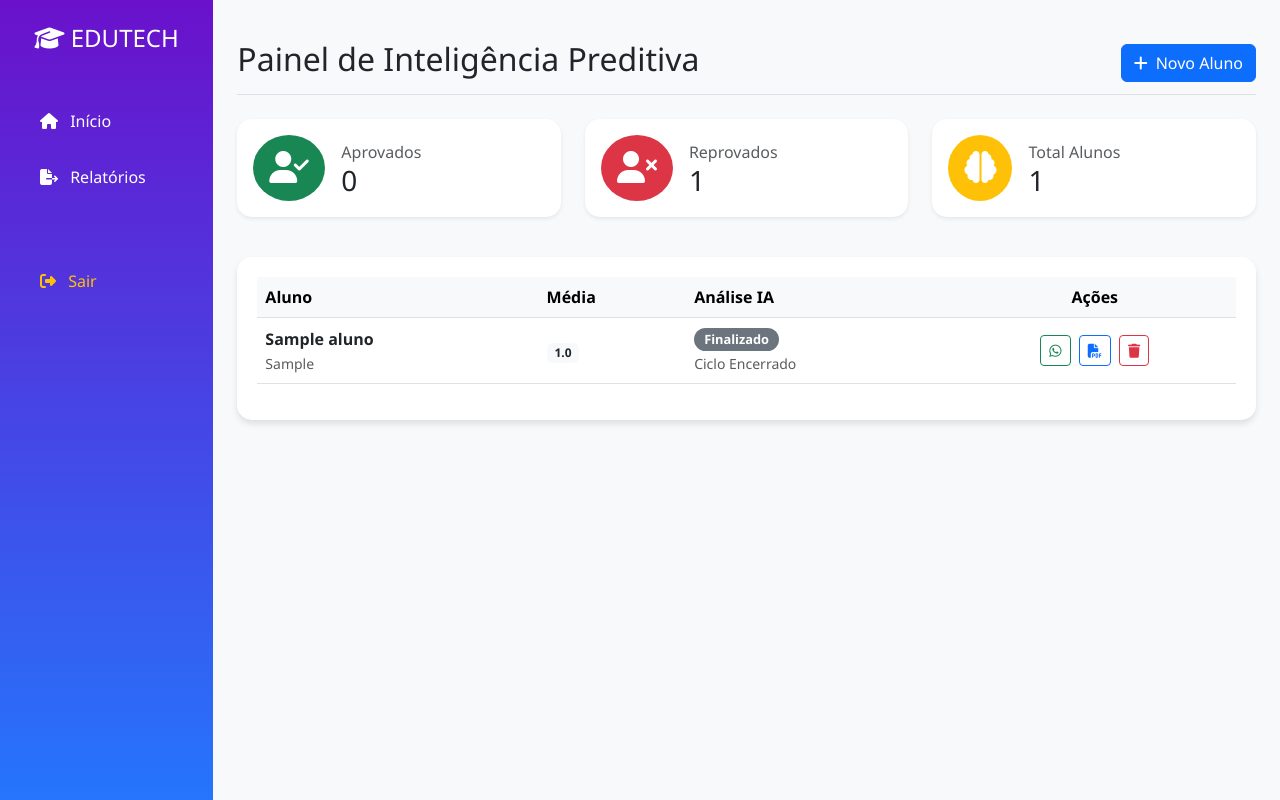
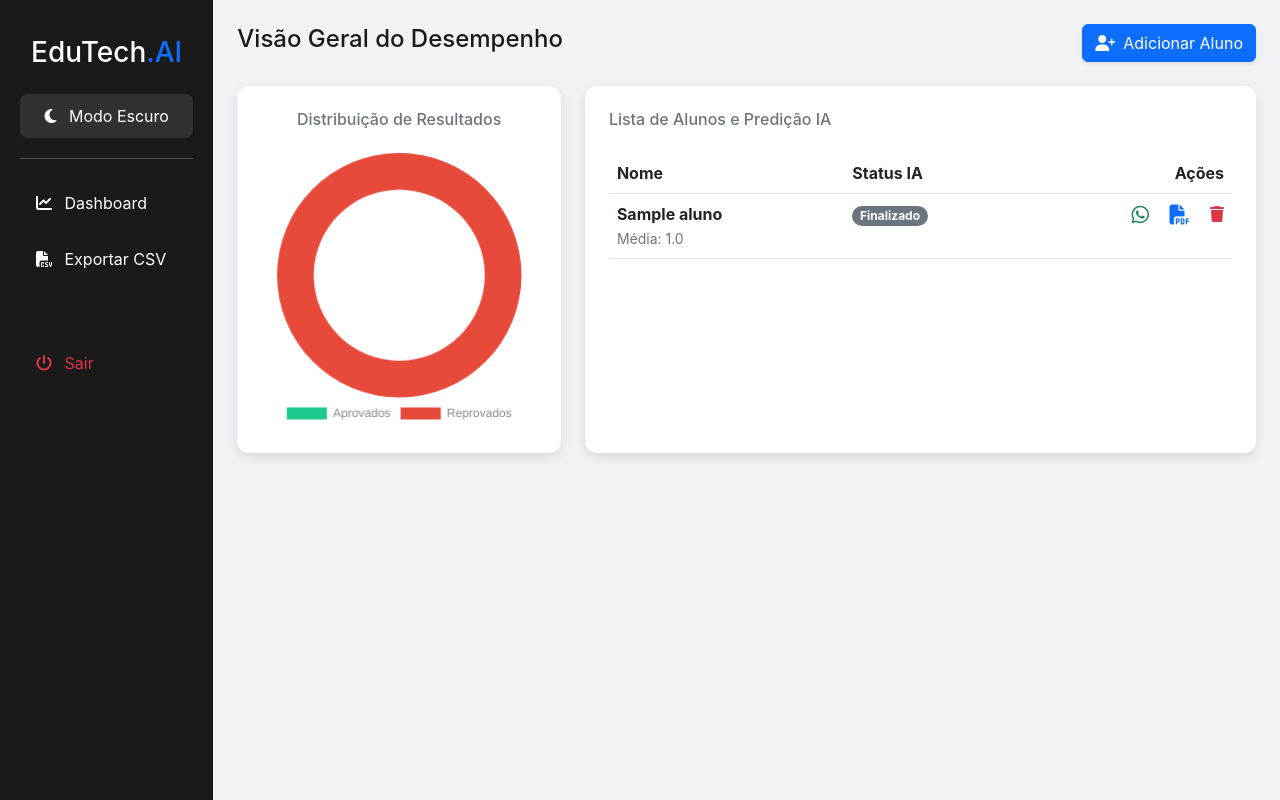
Before and after one commit to emersonsoaresdebrito206/edutech-sistema., a Flask app: page / in a window 1280 px wide. Run offline with Flask 3, Linux system fonts and the light colour scheme; the visitor is signed in with stand-in values (Sample User, id 1); tables that the repository leaves empty hold one stand-in row (values such as "Sample post").

Commit message:
Atualizar o index.html

```diff
--- a/templates/index.html
+++ b/templates/index.html
@@ -6,71 +6,105 @@
     <title>EduTech.AI - Dashboard</title>
     <link href="https://cdn.jsdelivr.net/npm/bootstrap@5.3.0/dist/css/bootstrap.min.css" rel="stylesheet">
     <link rel="stylesheet" href="https://cdnjs.cloudflare.com/ajax/libs/font-awesome/6.4.0/css/all.min.css">
+    <script src="https://cdn.jsdelivr.net/npm/chart.js"></script>
     <style>
-        body { background-color: #f8f9fa; font-family: 'Segoe UI', Tahoma, Geneva, Verdana, sans-serif; }
-        .sidebar { background: linear-gradient(180deg, #6a11cb 0%, #2575fc 100%); min-height: 100vh; color: white; }
-        .card-stats { border: none; border-radius: 15px; transition: transform 0.3s; }
-        .card-stats:hover { transform: translateY(-5px); }
-        .table-container { background: white; border-radius: 15px; padding: 20px; box-shadow: 0 4px 6px rgba(0,0,0,0.1); }
-        .badge-risco { font-size: 0.8rem; padding: 5px 10px; border-radius: 20px; }
+        /* Variáveis de Tema */
+        :root {
+            --bg-color: #f0f2f5;
+            --card-bg: #ffffff;
+            --text-main: #1a1a1a;
+            --text-muted: #6c757d;
+            --sidebar-bg: #1a1a1a;
+            --border-color: #dee2e6;
+        }
+
+        [data-theme="dark"] {
+            --bg-color: #121212;
+            --card-bg: #1e1e1e;
+            --text-main: #e0e0e0;
+            --text-muted: #a0a0a0;
+            --sidebar-bg: #000000;
+            --border-color: #333333;
+        }
+
+        body {
+            background-color: var(--bg-color);
+            color: var(--text-main);
+            font-family: 'Inter', sans-serif;
+            transition: all 0.3s ease;
+        }
+
+        .sidebar { background: var(--sidebar-bg); min-height: 100vh; color: #fff; padding: 20px; }
+
+        .card-custom {
+            border: none;
+            border-radius: 12px;
+            box-shadow: 0 4px 12px rgba(0,0,0,0.1);
+            background: var(--card-bg);
+            transition: background 0.3s ease;
+        }
+
+        .table { color: var(--text-main); border-color: var(--border-color); }
+        .table thead { background: rgba(0,0,0,0.05); color: var(--text-main); }
+
+        .theme-toggle {
+            cursor: pointer;
+            padding: 10px;
+            border-radius: 8px;
+            background: rgba(255,255,255,0.1);
+            text-align: center;
+            margin-bottom: 20px;
+        }
+
+        .theme-toggle:hover { background: rgba(255,255,255,0.2); }
     </style>
 </head>
 <body>
 
 <div class="container-fluid">
     <div class="row">
-        <nav class="col-md-2 d-none d-md-block sidebar p-4">
-            <h4 class="text-center mb-5"><i class="fas fa-graduation-cap"></i> EDUTECH</h4>
-            <ul class="nav flex-column">
-                <li class="nav-item mb-3"><a class="nav-link text-white" href="#"><i class="fas fa-home me-2"></i> Início</a></li>
-                <li class="nav-item mb-3"><a class="nav-link text-white" href="{{ url_for('exportar_dados') }}"><i class="fas fa-file-export me-2"></i> Relatórios</a></li>
-                <li class="nav-item mt-5"><a class="nav-link text-warning" href="{{ url_for('logout') }}"><i class="fas fa-sign-out-alt me-2"></i> Sair</a></li>
+        <nav class="col-md-2 d-none d-md-block sidebar">
+            <h3 class="text-center mb-4 mt-3">EduTech<span class="text-primary">.AI</span></h3>
+
+            <div class="theme-toggle" onclick="toggleTheme()">
+                <i id="theme-icon" class="fas fa-moon"></i>
+                <span id="theme-text" class="ms-2">Modo Escuro</span>
+            </div>
+
+            <hr>
+            <ul class="nav flex-column mt-4">
+                <li class="nav-item mb-3"><a class="nav-link text-white" href="#"><i class="fas fa-chart-line me-2"></i> Dashboard</a></li>
+                <li class="nav-item mb-3"><a class="nav-link text-white" href="{{ url_for('exportar_dados') }}"><i class="fas fa-file-csv me-2"></i> Exportar CSV</a></li>
+                <li class="nav-item mt-5"><a class="nav-link text-danger" href="{{ url_for('logout') }}"><i class="fas fa-power-off me-2"></i> Sair</a></li>
             </ul>
         </nav>
 
-        <main class="col-md-10 ms-sm-auto p-4">
-            <div class="d-flex justify-content-between flex-wrap flex-md-nowrap align-items-center pt-3 pb-2 mb-4 border-bottom">
-                <h1 class="h2">Painel de Inteligência Preditiva</h1>
-                <button type="button" class="btn btn-primary" data-bs-toggle="modal" data-bs-target="#addModal">
-                    <i class="fas fa-plus me-2"></i>Novo Aluno
+        <main class="col-md-10 p-4">
+            <div class="d-flex justify-content-between align-items-center mb-4">
+                <h4>Visão Geral do Desempenho</h4>
+                <button class="btn btn-primary shadow-sm" data-bs-toggle="modal" data-bs-target="#addModal">
+                    <i class="fas fa-user-plus me-2"></i>Adicionar Aluno
                 </button>
             </div>
 
-            <div class="row mb-4">
-                <div class="col-md-4">
-                    <div class="card card-stats bg-white p-3 mb-3 shadow-sm">
-                        <div class="d-flex align-items-center">
-                            <div class="flex-shrink-0 bg-success text-white rounded-circle p-3 me-3"><i class="fas fa-user-check fa-2x"></i></div>
-                            <div><p class="text-muted mb-0">Aprovados</p><h3 class="mb-0">{{ apr }}</h3></div>
-                        </div>
-                    </div>
-                </div>
-                <div class="col-md-4">
-                    <div class="card card-stats bg-white p-3 mb-3 shadow-sm">
-                        <div class="d-flex align-items-center">
-                            <div class="flex-shrink-0 bg-danger text-white rounded-circle p-3 me-3"><i class="fas fa-user-times fa-2x"></i></div>
-                            <div><p class="text-muted mb-0">Reprovados</p><h3 class="mb-0">{{ rep }}</h3></div>
-                        </div>
-                    </div>
-                </div>
-                <div class="col-md-4">
-                    <div class="card card-stats bg-white p-3 mb-3 shadow-sm">
-                        <div class="d-flex align-items-center">
-                            <div class="flex-shrink-0 bg-warning text-white rounded-circle p-3 me-3"><i class="fas fa-brain fa-2x"></i></div>
-                            <div><p class="text-muted mb-0">Total Alunos</p><h3 class="mb-0">{{ alunos|length }}</h3></div>
-                        </div>
-                    </div>
+            <div class="row">
+                <div class="col-md-4 mb-4">
+                    <div class="card card-custom p-4 text-center h-100">
+                        <h6 style="color: var(--text-muted)" class="mb-4">Distribuição de Resultados</h6>
+                        <canvas id="meuGrafico"></canvas>
                     </div>
                 </div>
 
-            <div class="table-container">
-                <table class="table table-hover align-middle">
-                    <thead class="table-light">
+                <div class="col-md-8 mb-4">
+                    <div class="card card-custom p-4 h-100">
+                        <h6 style="color: var(--text-muted)" class="mb-4">Lista de Alunos e Predição IA</h6>
+                        <div class="table-responsive">
+                            <table class="table table-hover">
+                                <thead>
                                     <tr>
-                            <th>Aluno</th>
-                            <th>Média</th>
-                            <th>Análise IA</th>
-                            <th class="text-center">Ações</th>
+                                        <th>Nome</th>
+                                        <th>Status IA</th>
+                                        <th class="text-end">Ações</th>
                                     </tr>
                                 </thead>
                                 <tbody>
@@ -78,51 +112,77 @@
                                     <tr>
                                         <td>
                                             <strong>{{ aluno.nome }}</strong><br>
-                                <small class="text-muted">{{ aluno.matricula }}</small>
+                                            <small style="color: var(--text-muted)">Média: {{ "%.1f"|format(aluno.media) }}</small>
                                         </td>
-                            <td><span class="badge bg-light text-dark">{{ "%.1f"|format(aluno.media) }}</span></td>
                                         <td>
-                                <span class="badge bg-{{ aluno.predicao.cor }} badge-risco">
+                                            <span class="badge bg-{{ aluno.predicao.cor }} rounded-pill">
                                                 {{ aluno.predicao.status }}
                                             </span>
-                                <br><small class="text-muted">{{ aluno.predicao.msg }}</small>
                                         </td>
-                            <td class="text-center">
-                                <a href="{{ url_for('enviar_whatsapp', id=aluno.id) }}" class="btn btn-sm btn-outline-success me-1"><i class="fab fa-whatsapp"></i></a>
-                                <a href="{{ url_for('gerar_boletim', id=aluno.id) }}" class="btn btn-sm btn-outline-primary me-1"><i class="fas fa-file-pdf"></i></a>
-                                <a href="{{ url_for('delete_student', id=aluno.id) }}" class="btn btn-sm btn-outline-danger"><i class="fas fa-trash"></i></a>
+                                        <td class="text-end">
+                                            <a href="{{ url_for('enviar_whatsapp', id=aluno.id) }}" class="text-success me-3"><i class="fab fa-whatsapp fa-lg"></i></a>
+                                            <a href="{{ url_for('gerar_boletim', id=aluno.id) }}" class="text-primary me-3"><i class="fas fa-file-pdf fa-lg"></i></a>
+                                            <a href="{{ url_for('delete_student', id=aluno.id) }}" class="text-danger"><i class="fas fa-trash"></i></a>
                                         </td>
                                     </tr>
                                     {% endfor %}
                                 </tbody>
                             </table>
                         </div>
+                    </div>
+                </div>
+            </div>
         </main>
     </div>
 </div>
 
-<div class="modal fade" id="addModal" tabindex="-1">
-    <div class="modal-dialog">
-        <div class="modal-content">
-            <form action="{{ url_for('add_student') }}" method="POST">
-                <div class="modal-header"><h5>Cadastrar Aluno</h5></div>
-                <div class="modal-body">
-                    <input type="text" name="nome" placeholder="Nome Completo" class="form-control mb-2" required>
-                    <input type="text" name="matricula" placeholder="Matrícula" class="form-control mb-2" required>
-                    <input type="text" name="telefone" placeholder="Telefone (DDD)" class="form-control mb-2" required>
-                    <div class="row">
-                        <div class="col"><input type="number" step="0.1" name="nota1" placeholder="Nota 1" class="form-control mb-2"></div>
-                        <div class="col"><input type="number" step="0.1" name="nota2" placeholder="Nota 2" class="form-control mb-2"></div>
-                        <div class="col"><input type="number" step="0.1" name="nota3" placeholder="Nota 3" class="form-control mb-2"></div>
-                    </div>
-                </div>
-                <div class="modal-footer">
-                    <button type="submit" class="btn btn-primary w-100">Salvar Dados</button>
-                </div>
-            </form>
-        </div>
-    </div>
-</div>
+<script>
+    // Lógica do Tema
+    function toggleTheme() {
+        const body = document.body;
+        const icon = document.getElementById('theme-icon');
+        const text = document.getElementById('theme-text');
+
+        if (body.getAttribute('data-theme') === 'dark') {
+            body.removeAttribute('data-theme');
+            icon.className = 'fas fa-moon';
+            text.innerText = 'Modo Escuro';
+            localStorage.setItem('theme', 'light');
+        } else {
+            body.setAttribute('data-theme', 'dark');
+            icon.className = 'fas fa-sun';
+            text.innerText = 'Modo Claro';
+            localStorage.setItem('theme', 'dark');
+        }
+    }
+
+    // Persistir o tema ao carregar
+    if (localStorage.getItem('theme') === 'dark') {
+        document.body.setAttribute('data-theme', 'dark');
+        document.getElementById('theme-icon').className = 'fas fa-sun';
+        document.getElementById('theme-text').innerText = 'Modo Claro';
+    }
+
+    // Configuração do Gráfico
+    const ctx = document.getElementById('meuGrafico').getContext('2d');
+    new Chart(ctx, {
+        type: 'doughnut',
+        data: {
+            labels: ['Aprovados', 'Reprovados'],
+            datasets: [{
+                data: [{{ apr }}, {{ rep }}],
+                backgroundColor: ['#1cc88a', '#e74a3b'],
+                borderWidth: 0
+            }]
+        },
+        options: {
+            cutout: '70%',
+            plugins: {
+                legend: { position: 'bottom', labels: { color: '#888' } }
+            }
+        }
+    });
+</script>
 
 <script src="https://cdn.jsdelivr.net/npm/bootstrap@5.3.0/dist/js/bootstrap.bundle.min.js"></script>
 </body>
```
Lines whose indentation alone changed are shown as unchanged.
